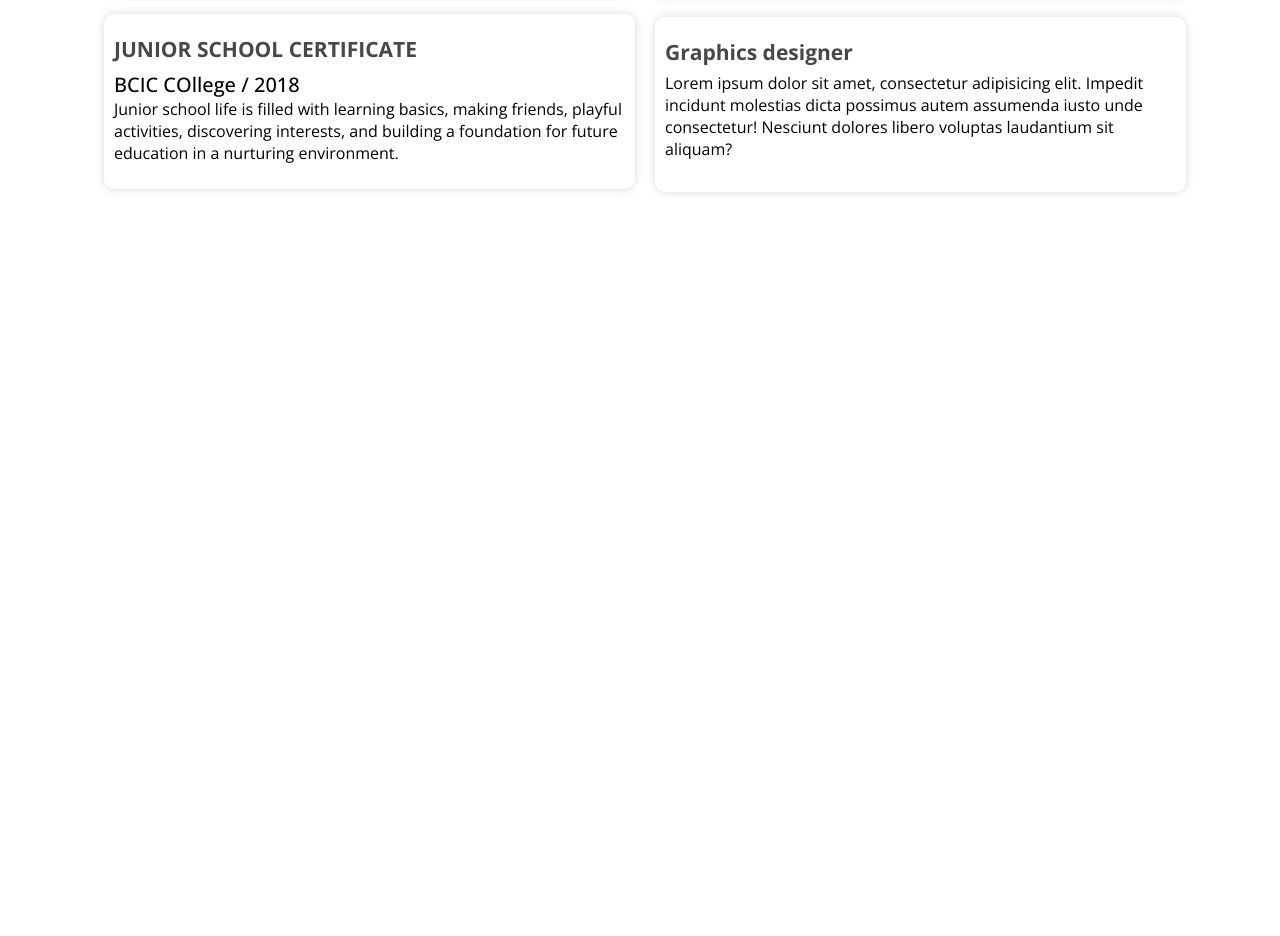
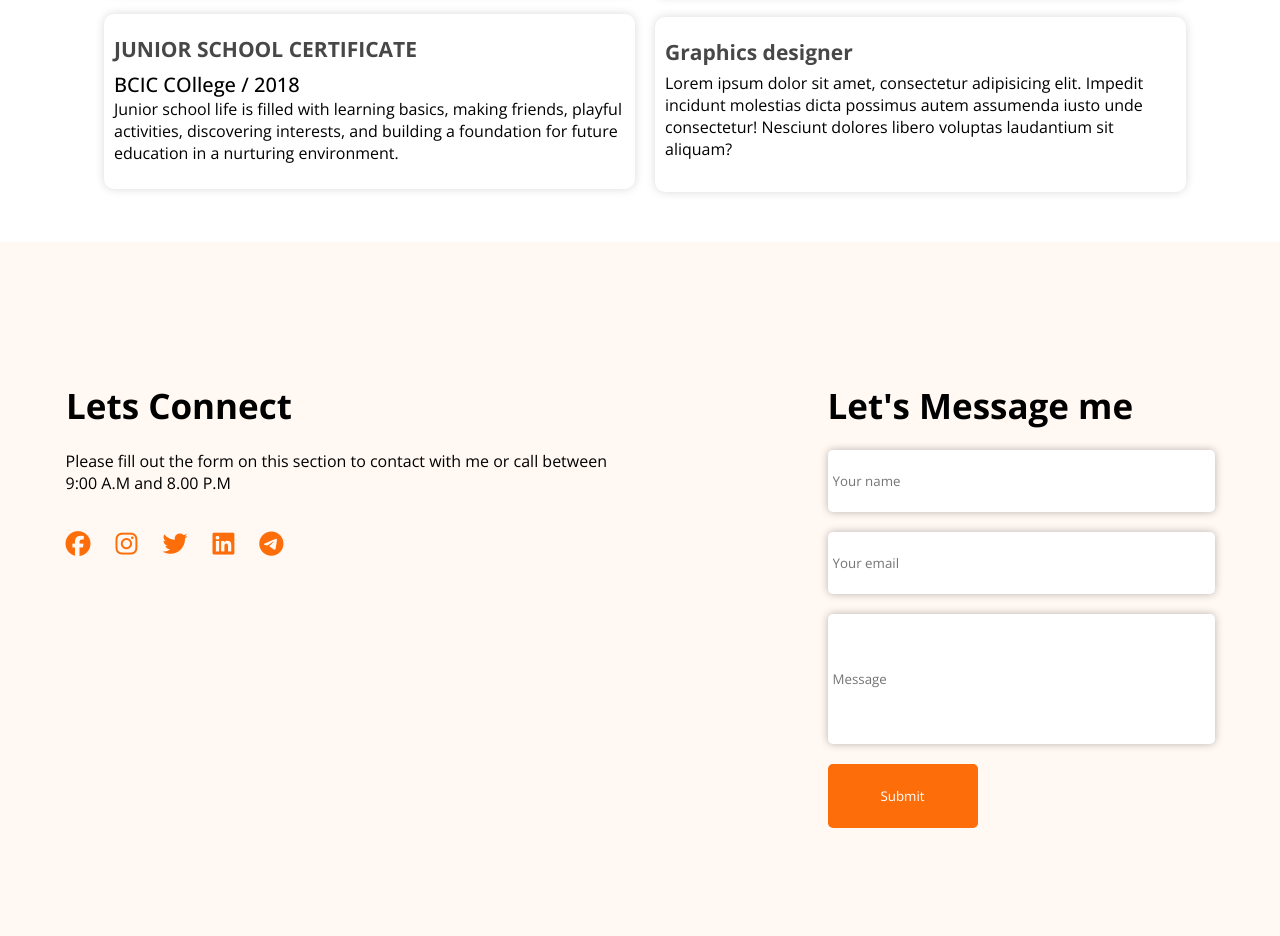
Before and after one commit to rianhasansiam/second_project, a plain HTML site: page index.html in a window 1280 px wide. Shown: the part 2941-3877 px from the top of the page. Before the commit the page ends 3183 px from the top, so only its background shows below. Drawn offline with nearby package versions, Linux system fonts and the light colour scheme.

Commit message:
finished css design

```diff
--- a/index.html
+++ b/index.html
@@ -3,6 +3,7 @@
 <head>
     <meta charset="UTF-8">
     <meta name="viewport" content="width=device-width, initial-scale=1.0">
+    <link rel="stylesheet" href="https://cdnjs.cloudflare.com/ajax/libs/font-awesome/6.5.2/css/all.min.css" integrity="sha512-SnH5WK+bZxgPHs44uWIX+LLJAJ9/2PkPKZ5QiAj6Ta86w+fsb2TkcmfRyVX3pBnMFcV7oQPJkl9QevSCWr3W6A==" crossorigin="anonymous" referrerpolicy="no-referrer" />
     <link rel="shortcut icon" type="r-icone" href="./asset/icons/E0flOuHUUAMl_PP.jpg">
     <title>Rian Hasan Siam</title>
     <link rel="stylesheet" href="style.css">
@@ -70,7 +71,7 @@
 <ul>
     <li>Name:</li>
     <li>Rian Hasan Siam</li>
-</ul>]
+</ul>
 
 
 <ul>
@@ -196,6 +197,33 @@
             </div>
 
         </div>
+    </div>
+</section>
+
+
+
+
+
+
+<footer>
+
+
+<section class="fotter-section">
+
+    <div class="section-div">
+        <h1>Lets Connect</h1>
+        <p>Please fill out the form on this section to contact with me or call between 9:00 A.M and 8.00 P.M</p>
+
+        <div class="social-div">
+          <ul>
+
+              <li><a href=""><i class="fa-brands fa-facebook"></i></a></li>
+              <li><a href=""><i class="fa-brands fa-instagram"></i></a></li>
+              <li><a href=""><i class="fa-brands fa-twitter"></i></a></li>
+              <li><a href=""><i class="fa-brands fa-linkedin"></i></a></li>
+              <li><a href=""><i class="fa-brands fa-telegram"></i></a></li>
+          </ul>
+        </div>
 
     </div>
 
@@ -206,6 +234,29 @@
 
 
 
+<section class="footer-two">
+
+     <div class="conta-form">
+
+        <h1>Let's Message me</h1>
+        <input type="name" placeholder="Your name">
+        <input type="email" placeholder="Your email">
+        <input type="text" placeholder="Message">
+        <button>Submit</button>
+     </div>
+
+</section>
+
+
+
+
+</footer>
+
+
+
+
+
+
 
 </body>
 </html>
--- a/style.css
+++ b/style.css
@@ -1032,6 +1032,7 @@ width: 390px;
 
 margin-left: 10px;
 
+height: 220px;
 }
 
     .eduinfo p , .experienceinfo p{
@@ -1049,3 +1050,152 @@ margin-left: 10px;
 
 
 }
+
+
+/* jhamela ase upore */
+
+
+footer{
+    background-color: #FFF8F3;
+    display: flex;
+    justify-content: center;
+    gap: 200px;
+   height: 700px;
+
+}
+
+
+.section-div h1{
+
+width: 227px;
+
+height: 48px;
+
+font-size: 35px;
+
+font-weight: bold;
+
+margin-top: 140px;
+}
+
+
+.section-div p{
+    width: 562px;
+    height: 56px;
+    font-size: 16px;
+    text-align: left;
+    margin-top: 20px;
+}
+.section-div{
+    text-align: center;
+}
+
+.conta-form h1{
+       width: 308px;
+       height: 48px;
+       font-size: 35px;
+       font-weight: bold;
+       margin-top: 140px;
+}
+
+.conta-form input{
+    display: block;
+    width: 377px;
+    height: 52px;
+    border-radius: 5px;
+    border: none;
+    margin-top: 20px;
+    padding: 5px;
+    box-shadow: 0px 0px 8px 0px #00000047;
+}
+
+.conta-form input:nth-child(4){
+    height: 120px;
+}
+
+.social-div ul{
+    list-style: none;
+    display: flex;
+    gap: 25px;
+    font-size: 25px;
+    margin-top: 20px;
+}
+
+.social-div a{
+    color: #FD6E0A;
+
+}
+
+.conta-form button{
+    background-color: #FD6E0A;
+    color: white;
+    width: 150px;
+    height: 64px;
+    border-radius: 5px;
+    border: none;
+    margin-top: 20px;
+
+}
+
+
+
+@media screen and (max-width:576px) {
+
+    footer{
+        flex-direction: column-reverse;
+        width: 420px;
+        height: 1000px;
+        margin-top: 120px;
+    }
+
+.section-div{
+    width: 420px;
+    margin-top: -170px;
+}
+
+.section-div h1{
+    width: 400px;
+}
+
+.section-div p{
+    width: 380px;
+    text-align: center;
+    margin: auto;
+    margin-top: 20px;
+}
+
+.social-div ul{
+    width: 420px;
+    font-size: 40px;
+    justify-content: center;
+}
+
+
+.conta-form{
+    width: 380px;
+    margin: auto;
+    margin-top: 444px;
+}
+
+.conta-form h1{
+    width: 400px;
+    margin-top: -400px;
+    text-align: center;
+}
+
+
+.conta-form input{
+    width: 380px;
+}
+
+
+.footer-two{
+    /* margin-top: 217px; */
+    height: 450px;
+}
+
+.fotter-section{
+    height: 200px;
+}
+
+}
```
